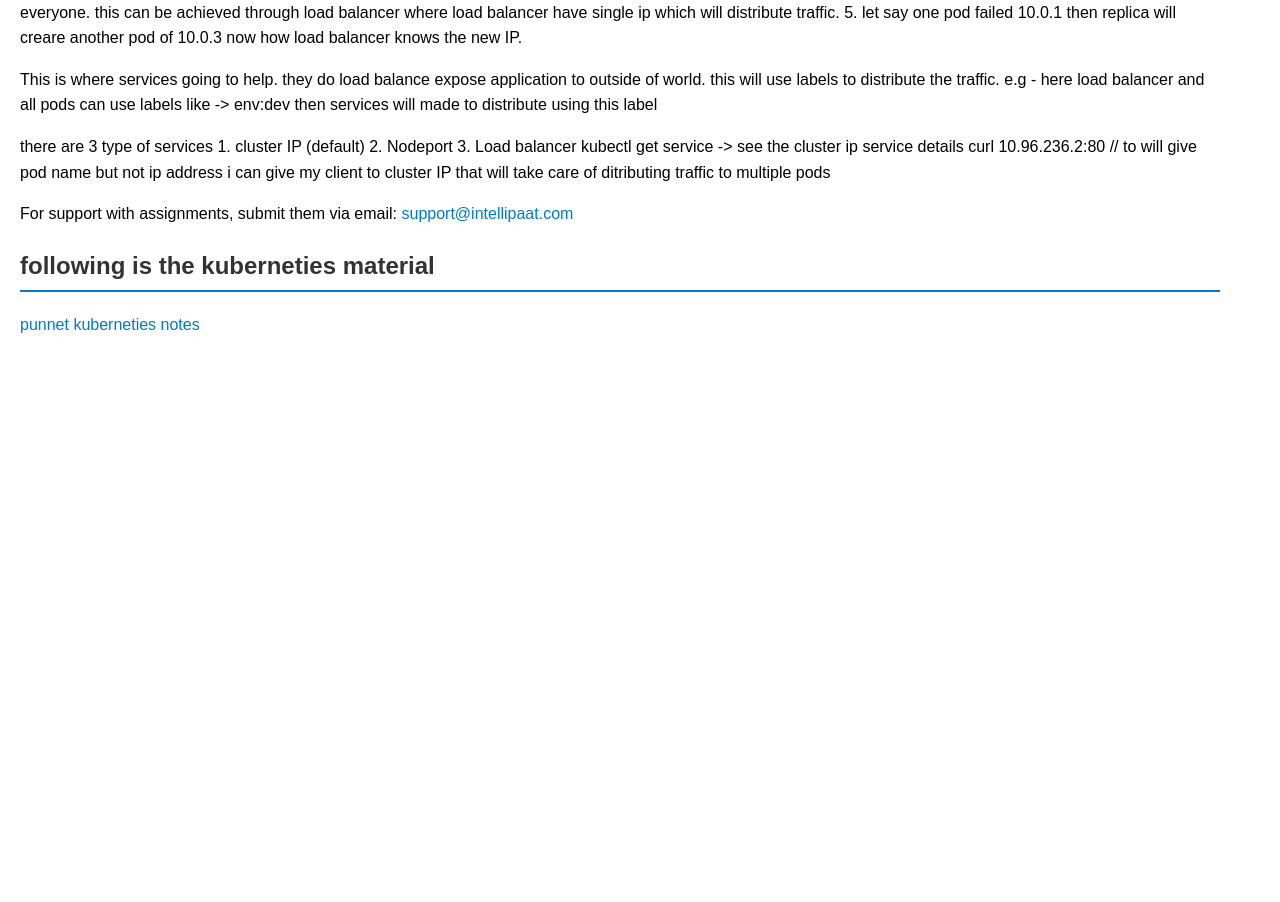
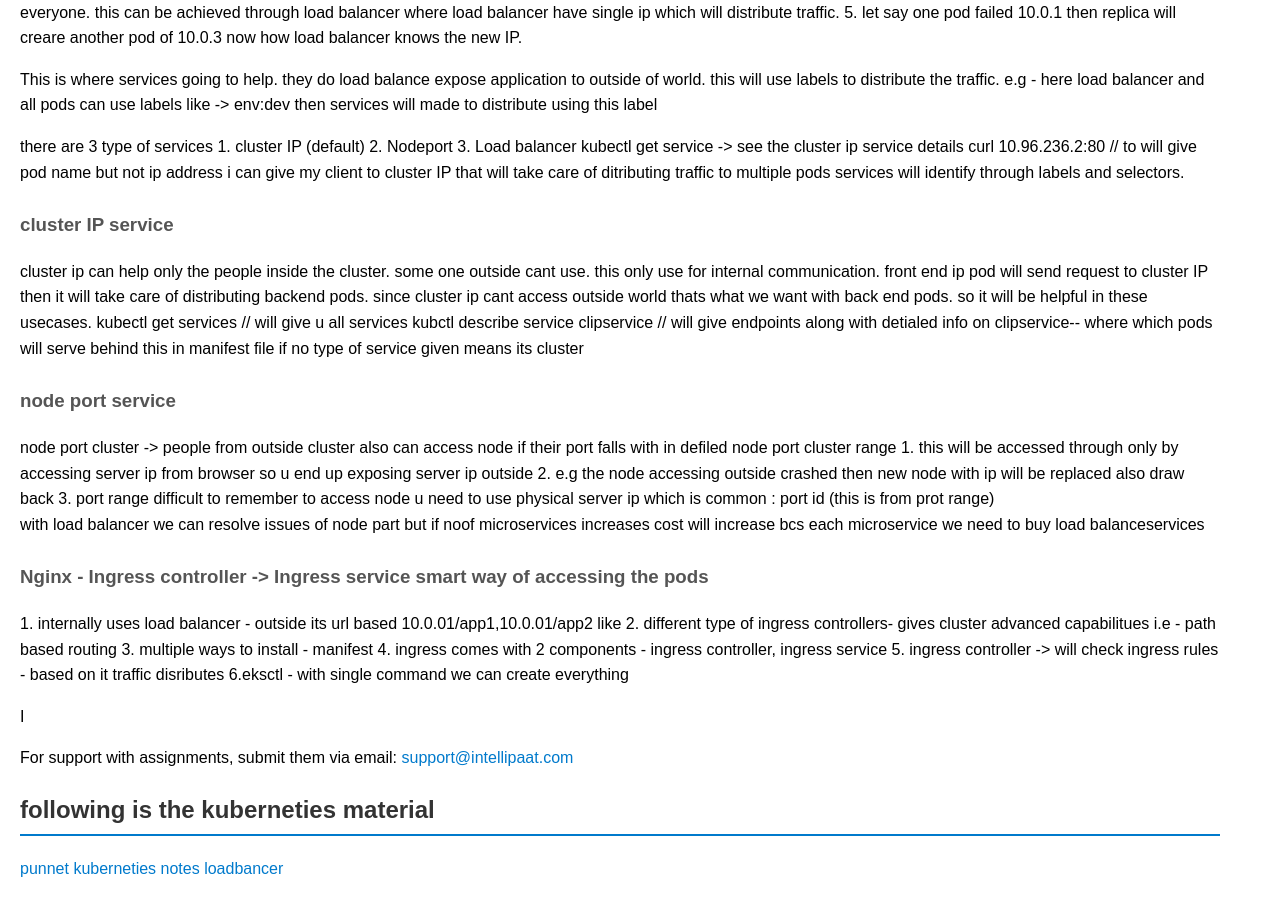
Before and after one commit to rani-2025/ssrwebsite, a plain HTML site: page Devops/kubernities.html in a window 1280 px wide. Shown: the part 2640-3542 px from the top of the page. Before the commit the page ends 2998 px from the top, so only its background shows below. Drawn offline with Linux system fonts and the light colour scheme.

Commit message:
some more notes

```diff
--- a/Devops/kubernities.html
+++ b/Devops/kubernities.html
@@ -240,6 +240,7 @@
         </p>
         <p>
             <h3> services</h3>
+
             1. let say create 1 node(13.14.15.6) with 2 pods -> when pod created it will create with an ip (e.g - 10.0.1, 10.0.2)
             2. let say create 2 node(14.14.15.6) with 2 pods -> when pod created it will create with an ip (e.g - 11.0.1, 11.0.2)
             3. here after deployment step 4 with curl command u access app
@@ -262,9 +263,47 @@
                 curl 10.96.236.2:80 // to will give pod name but not ip address
 
                 i can give my client to cluster IP that will take care of ditributing traffic to multiple pods
+
+                services will identify through labels and selectors.
+            </p>
+            <p>
+                <h3>cluster IP service</h3>
+                <p>
+                    cluster ip can help only the people inside the cluster. some one outside cant use.
+                    this only use for internal communication.
+
+                    front end ip pod will send request to cluster IP then it will take care of distributing backend pods.
+                    since cluster ip cant access outside world thats what we want with back end pods. so it will be helpful in these usecases.
+
+                    kubectl get services // will give u all services
+                    kubctl describe service clipservice // will give endpoints along with detialed info on clipservice-- where which pods will serve behind this
+                    in manifest file if no type of service given means its cluster
+                </p>
             </p>
         </p>
     </section>
+    <section>
+        <h3>node port service</h3>
+        node port cluster -> people from outside cluster also can access node if their port falls with in defiled node port cluster range
+        1. this will be accessed through only by accessing server ip from browser so u end up exposing server ip outside
+        2. e.g the node accessing outside crashed then new node with ip will be replaced also draw back
+        3. port range difficult to remember to access node u need to use physical server ip which is common : port id (this is from prot range)
+        </section>
+        <section>
+            with load balancer we can resolve issues of node part but if noof microservices increases cost will increase bcs each microservice we need to buy load balanceservices
+
+        </section>
+        <section>
+            <h3>Nginx - Ingress controller -> Ingress service smart way of accessing the pods</h3>
+            <p>
+             1. internally uses load balancer - outside its url based 10.0.01/app1,10.0.01/app2 like
+             2. different type of ingress controllers- gives cluster advanced capabilitues i.e - path based routing
+             3. multiple ways to install - manifest
+             4. ingress comes with 2 components - ingress controller, ingress service
+             5. ingress controller -> will check ingress rules - based on it traffic disributes
+             6.eksctl - with single command we can create everything
+            </p>
+        </section>I
     </section>
 </body>
 <footer></footer>
@@ -275,6 +314,7 @@
         <p>
             <h2> following is the kuberneties material</h2>
             <a href="https://github.com/puneetgavri/kubernetes-world"> punnet kuberneties notes</a>
+            <a href="https://github.com/puneetgavri/kubernetes-world/blob/main/installation/manifest_files/load_balancer.yml">loadbancer</a>
 
         </p>
     </footer>
```
Also changed, not shown: AmazonQ/index.html (added, +45 -0 lines), index.html (+1 -3 lines), Assets/Devops/Ingressservice.png (added).
